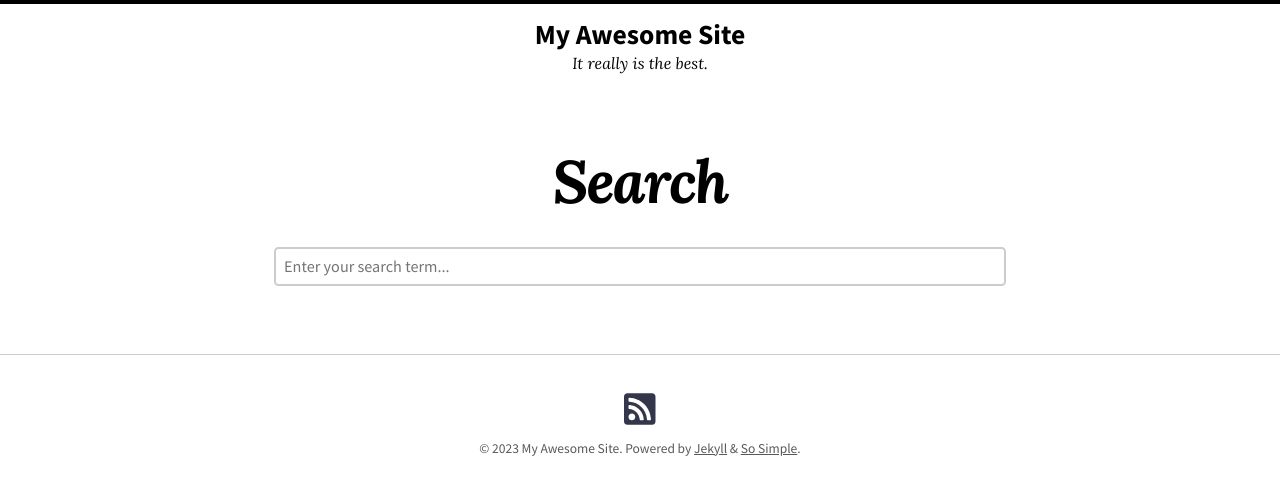
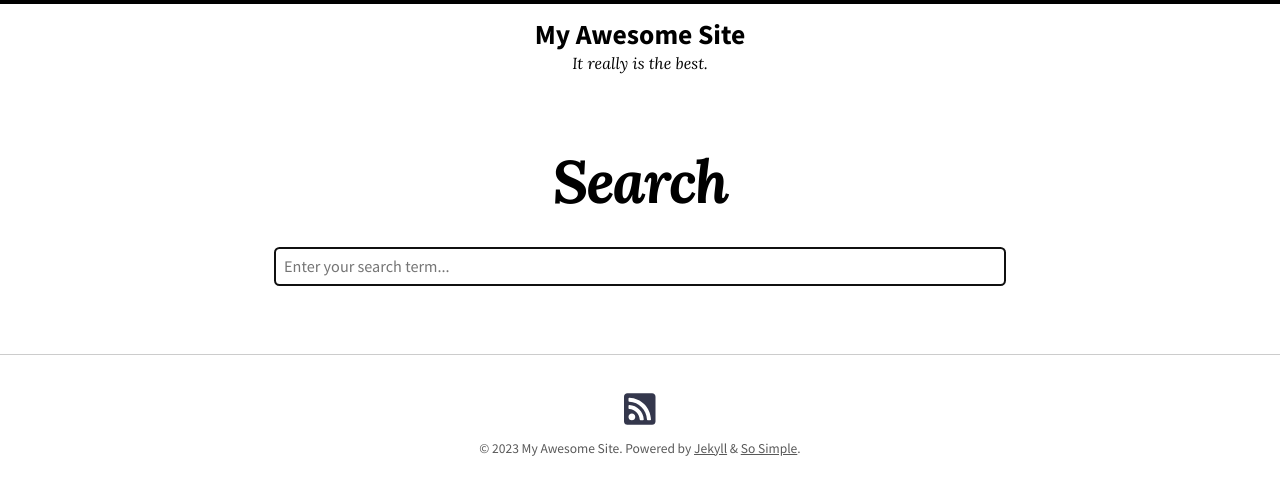
Before and after one commit to FoxerCoeee/FoxerCoeee, a Jekyll site: the page built from docs/search.md, in a window 1280 px wide. Shown: the top 495 px of the page. Built offline with Jekyll 4.4.1, drawn with Linux system fonts in a browser that asks for light colours; nearby versions of some CDN libraries.

Commit message:
Set autofocus on search input

```diff
--- a/_layouts/search.html
+++ b/_layouts/search.html
@@ -5,7 +5,7 @@ layout: page
 {{ content }}
 
 <form>
-  <input type="input" id="search" class="search-input" placeholder="{{ site.data.text[site.locale].search_placeholder_text | default: 'Enter your search term...' }}" />
+  <input type="input" id="search" class="search-input" placeholder="{{ site.data.text[site.locale].search_placeholder_text | default: 'Enter your search term...' }}" autofocus>
 </form>
 
 <div id="results"></div>
```
